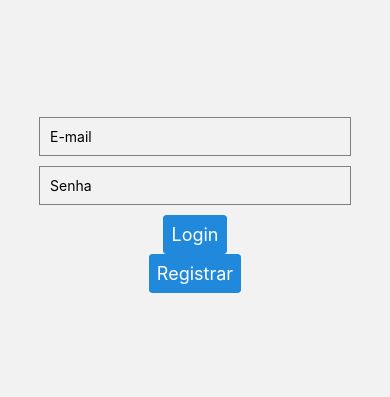
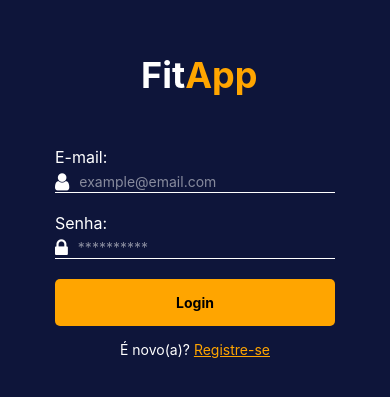
Before and after one commit to machadoluca/myFit-progress, a React Native app in the folder mobile/: screen /Login in a window 390 px wide. Shown: the part 217-614 px from the top of the page. Built offline with nearby package versions, Linux system fonts and the light colour scheme.

Commit message:
login-page-style

```diff
--- a/mobile/components/api.js
+++ b/mobile/components/api.js
@@ -1,4 +1,3 @@
-;
 // Função para fazer a solicitação de login
 export async function loginUser(email, password) {
   try {
@@ -13,7 +12,6 @@ export async function loginUser(email, password) {
     const data = await response.json();
 
     if (data.token) {
-
       console.log('Login bem-sucedido');
       return data;
     } else {
--- a/mobile/screens/LoginScreen.js
+++ b/mobile/screens/LoginScreen.js
@@ -1,9 +1,8 @@
 import React, { useState } from 'react';
-import { View, TextInput, StyleSheet } from 'react-native';
+import { View, TextInput, StyleSheet, Text, TouchableOpacity } from 'react-native';
 import { useNavigation } from '@react-navigation/native';
-import { Button } from 'react-native-elements';
+import Icon from 'react-native-vector-icons/FontAwesome';
 import { loginUser } from '../components/api';
-
 
 export default function LoginScreen() {
   const [email, setEmail] = useState('');
@@ -17,7 +16,7 @@ export default function LoginScreen() {
 
       if (data && data.token) {
         console.log('Token recebido:', data.token);
-        navigation.navigate('HomeScreen');
+        navigation.navigate('HomeTab');
       } else {
         console.error('Erro ao fazer login');
       }
@@ -32,27 +31,47 @@ export default function LoginScreen() {
 
   return (
     <View style={styles.container}>
+      <Text style={styles.title}>
+        {' '}
+        Fit<Text style={styles.orangeText}>App</Text>
+      </Text>
+      <View style={styles.inputContainer}>
+        <Text style={styles.inputLabel}>E-mail:</Text>
+        <View style={styles.inputIconContainer}>
+          <Icon name="user" size={20} color="white" style={styles.icon} />
           <TextInput
-        placeholder="E-mail"
+            placeholder="example@email.com"
+            placeholderTextColor={'rgba(255, 255, 255, 0.5)'}
             value={email}
             onChangeText={setEmail}
             style={styles.input}
           />
+        </View>
+        <Text style={styles.inputLabel}>Senha:</Text>
+        <View style={styles.inputIconContainer}>
+          <Icon name="lock" size={20} color="white" style={styles.icon} />
           <TextInput
-        placeholder="Senha"
+            placeholder="**********"
+            placeholderTextColor={'rgba(255, 255, 255, 0.5)'}
             secureTextEntry
             value={password}
             onChangeText={setPassword}
             style={styles.input}
           />
-      <Button
-        title="Login"
+        </View>
+      </View>
+      <TouchableOpacity
+        style={styles.loginButton}
         onPress={handleLogin}
-      />
-      <Button
-        title="Registrar"
-        onPress={handleRegisterNavigation}
-      />
+      >
+        <Text style={styles.loginButtonText}>Login</Text>
+      </TouchableOpacity>
+      <TouchableOpacity onPress={handleRegisterNavigation}>
+        <Text style={styles.registerText}>
+          É novo(a)?{' '}
+          <Text style={styles.registerLink}>Registre-se</Text>
+        </Text>
+      </TouchableOpacity>
     </View>
   );
 }
@@ -60,14 +79,62 @@ export default function LoginScreen() {
 const styles = StyleSheet.create({
   container: {
     flex: 1,
+    backgroundColor: '#0E153A',
+    justifyContent: 'center',
+    alignItems: 'center',
+    padding: 20,
+  },
+  title: {
+    color: 'white',
+    fontSize: 36,
+    fontWeight: 'bold',
+    marginBottom: 50,
+  },
+  orangeText: {
+    color: 'orange',
+  },
+  inputContainer: {
+    width: '80%',
+  },
+  inputLabel: {
+    color: 'white',
+    fontSize: 16,
+    marginBottom: 5,
+  },
+  inputIconContainer: {
+    flexDirection: 'row',
+    alignItems: 'center',
+    borderBottomWidth: 1,
+    borderColor: 'white',
+    marginBottom: 20,
+  },
+  input: {
+    color: 'white',
+    flex: 1,
+  },
+  icon: {
+    marginRight: 10,
+  },
+  loginButton: {
+    backgroundColor: 'orange',
+    paddingHorizontal: 30,
+    paddingVertical: 15,
+    borderRadius: 5,
+    marginBottom: 5,
+    width: '80%',
     justifyContent: 'center',
     alignItems: 'center',
   },
-  input: {
-    width: '80%',
-    marginBottom: 10,
-    padding: 10,
-    borderWidth: 1,
-    borderColor: 'gray',
+  loginButtonText: {
+    color: 'black',
+    fontWeight: 'bold',
+  },
+  registerText: {
+    color: 'white',
+    marginTop: 10,
+  },
+  registerLink: {
+    color: 'orange',
+    textDecorationLine: 'underline',
   },
 });
```
Lines whose indentation alone changed are shown as unchanged.
